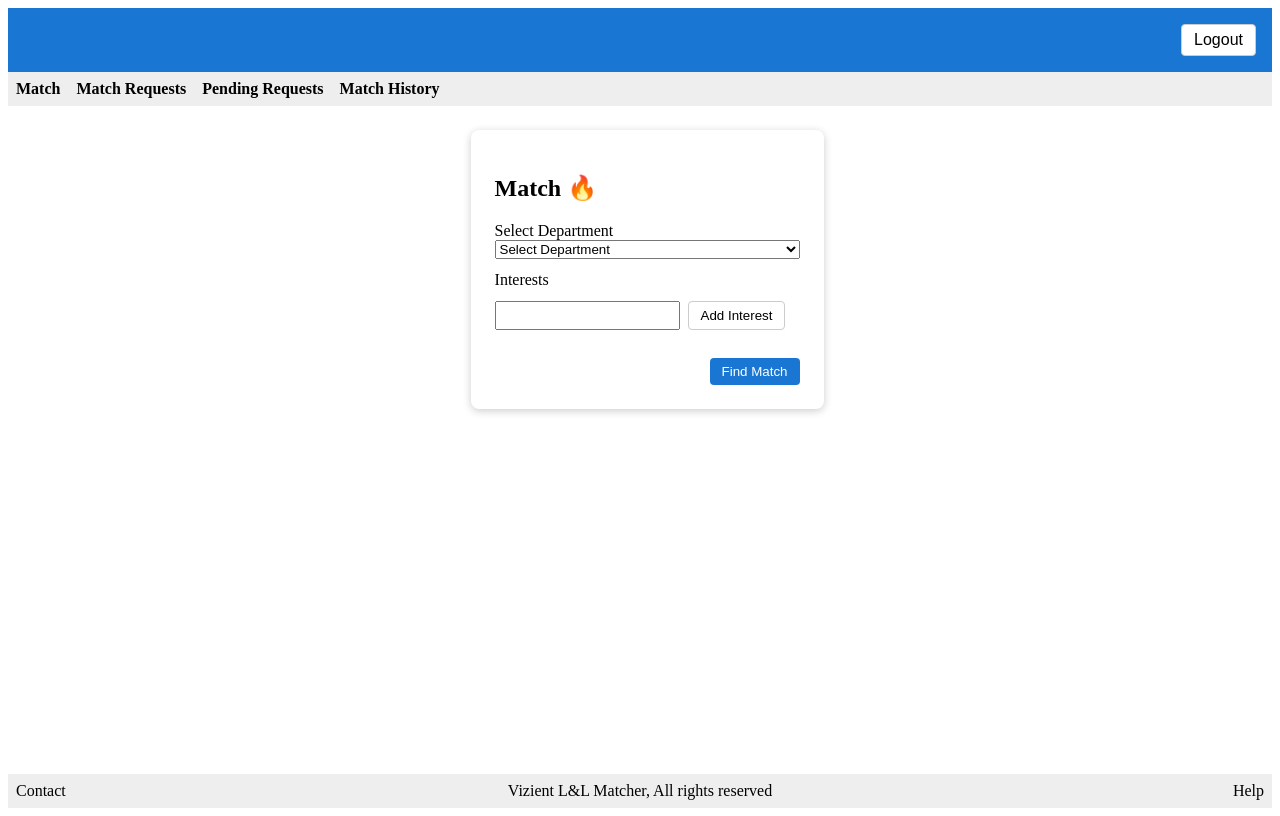
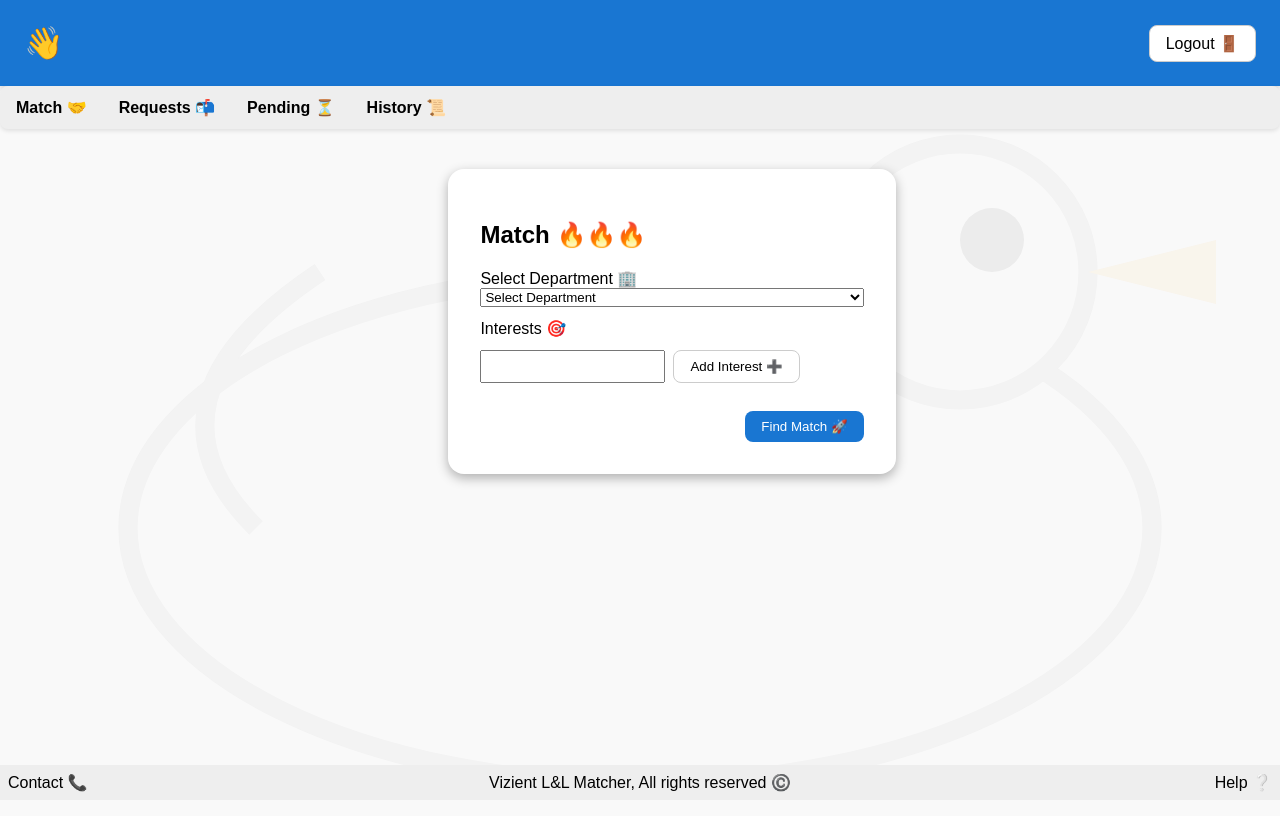
Before and after one commit to NathanWallerViz/vibe-dry-run-lnl-matcher, an Angular app in the folder lnl-matcher/: page /home in a window 1280 px wide. Built offline with nearby package versions, Linux system fonts and the light colour scheme.

Commit message:
style: improve UI with emojis and goose background

```diff
--- a/lnl-matcher/src/app/home/home.component.css
+++ b/lnl-matcher/src/app/home/home.component.css
@@ -7,11 +7,12 @@
 header {
   background: #1976d2;
   color: white;
-  padding: 16px;
+  padding: 24px;
   display: flex;
   align-items: center;
   justify-content: space-between;
   font-size: 32px;
+  box-shadow: 0 2px 8px rgba(0,0,0,0.2);
 }
 
 .username {
@@ -27,18 +28,30 @@ main {
   display: flex;
   justify-content: center;
   align-items: flex-start;
+  padding: 16px;
+  width: 100%;
+  box-sizing: border-box;
 }
 
 nav.tabs {
   display: flex;
   background: #eee;
   padding: 8px;
+  border-radius: 8px;
+  box-shadow: 0 2px 4px rgba(0,0,0,0.1);
 }
 
 .tab {
   margin-right: 16px;
   cursor: pointer;
   font-weight: bold;
+  padding: 4px 8px;
+  border-radius: 8px;
+  transition: background-color 0.2s;
+}
+
+.tab:hover {
+  background-color: #ddd;
 }
 
 footer {
@@ -62,11 +75,11 @@ footer {
 
 .match-card {
   background: #fff;
-  padding: 24px;
-  border-radius: 8px;
-  box-shadow: 0 2px 8px rgba(0,0,0,0.2);
-  width: 90%;
-  max-width: 600px;
+  padding: 32px;
+  border-radius: 16px;
+  box-shadow: 0 4px 12px rgba(0,0,0,0.3);
+  width: 100%;
+  max-width: 800px;
   display: flex;
   flex-direction: column;
   margin-top: 24px;
@@ -98,14 +111,14 @@ button.blue {
   background-color: #1976d2;
   color: #fff;
   border: none;
-  padding: 6px 12px;
-  border-radius: 4px;
+  padding: 8px 16px;
+  border-radius: 8px;
   cursor: pointer;
 }
 
 button {
-  padding: 6px 12px;
-  border-radius: 4px;
+  padding: 8px 16px;
+  border-radius: 8px;
   border: 1px solid #ccc;
   background: #fff;
   cursor: pointer;
--- a/lnl-matcher/src/app/home/home.component.html
+++ b/lnl-matcher/src/app/home/home.component.html
@@ -1,31 +1,31 @@
 <div class="page">
   <header>
-    <div class="username">{{ userService.username }}</div>
-    <button class="logout" (click)="logout()">Logout</button>
+    <div class="username">👋 {{ userService.username }}</div>
+    <button class="logout" (click)="logout()">Logout 🚪</button>
   </header>
   <nav class="tabs">
-    <span class="tab" (click)="setTab('Match')">Match</span>
-    <span class="tab" (click)="setTab('Match Requests')">Match Requests</span>
-    <span class="tab" (click)="setTab('Pending Requests')">Pending Requests</span>
-    <span class="tab" (click)="setTab('Match History')">Match History</span>
+    <span class="tab" (click)="setTab('Match')">Match 🤝</span>
+    <span class="tab" (click)="setTab('Match Requests')">Requests 📬</span>
+    <span class="tab" (click)="setTab('Pending Requests')">Pending ⏳</span>
+    <span class="tab" (click)="setTab('Match History')">History 📜</span>
   </nav>
 
   <main>
     <div *ngIf="activeTab === 'Match'">
       <div class="match-card" *ngIf="!showMatch">
-        <h2>Match 🔥</h2>
+        <h2>Match 🔥🔥🔥</h2>
         <label>
-          Select Department
+          Select Department 🏢
           <select [(ngModel)]="selectedDept">
             <option value="" disabled selected>Select Department</option>
             <option *ngFor="let d of departments" [value]="d">{{ d }}</option>
           </select>
         </label>
 
-        <label>Interests</label>
+        <label>Interests 🎯</label>
         <div class="interest-input">
           <input [(ngModel)]="interest" (keyup.enter)="addInterest()">
-          <button type="button" (click)="addInterest()">Add Interest</button>
+          <button type="button" (click)="addInterest()">Add Interest ➕</button>
         </div>
 
         <ul class="interest-list">
@@ -33,22 +33,22 @@
         </ul>
 
         <div class="actions">
-          <button type="button" class="blue" [disabled]="!selectedDept || !interests.length" (click)="findMatch()">Find Match</button>
+          <button type="button" class="blue" [disabled]="!selectedDept || !interests.length" (click)="findMatch()">Find Match 🚀</button>
         </div>
       </div>
 
       <div class="match-card" *ngIf="showMatch">
-        <p>You have been matched with:</p>
+        <p>You have been matched with 🥳:</p>
         <div>{{ matchName }} - {{ matchDept }}</div>
         <div class="match-interests">
-          <h4>Matching Interests</h4>
+          <h4>Matching Interests 🌟</h4>
           <ul class="interest-list">
             <li *ngFor="let i of matchingInterests">{{ i }}</li>
           </ul>
         </div>
         <div class="actions">
-          <button type="button" class="blue" (click)="confirmMatch()">Confirm</button>
-          <button type="button" (click)="denyMatch()">Deny</button>
+          <button type="button" class="blue" (click)="confirmMatch()">Confirm ✅</button>
+          <button type="button" (click)="denyMatch()">Deny ❌</button>
         </div>
       </div>
     </div>
@@ -74,8 +74,8 @@
             <td>{{ r.scheduledDate || '' }}</td>
             <td>
               <input #picker type="date" (change)="setSchedule(r, picker.value)" hidden>
-              <button type="button" (click)="openDatePicker(picker)">Schedule</button>
-              <button type="button" (click)="denyRequest(i)">Deny Request</button>
+              <button type="button" (click)="openDatePicker(picker)">Schedule 📅</button>
+              <button type="button" (click)="denyRequest(i)">Deny Request ❌</button>
             </td>
           </tr>
         </tbody>
@@ -102,9 +102,9 @@
             <td>{{ p.status }}</td>
             <td>{{ p.scheduleDate || '' }}</td>
             <td>
-              <button type="button" (click)="setPendingStatus(p, 'accepted')" *ngIf="p.status === 'pending'">Accept</button>
+              <button type="button" (click)="setPendingStatus(p, 'accepted')" *ngIf="p.status === 'pending'">Accept 👍</button>
               <input #ps type="date" (change)="setPendingSchedule(p, ps.value)" hidden>
-              <button type="button" (click)="openDatePicker(ps)">Schedule</button>
+              <button type="button" (click)="openDatePicker(ps)">Schedule 📅</button>
             </td>
           </tr>
         </tbody>
@@ -134,8 +134,8 @@
   </main>
 
   <footer>
-    <div class="left">Contact</div>
-    <div class="center">Vizient L&L Matcher, All rights reserved</div>
-    <div class="right">Help</div>
+    <div class="left">Contact 📞</div>
+    <div class="center">Vizient L&L Matcher, All rights reserved ©️</div>
+    <div class="right">Help ❔</div>
   </footer>
 </div>
--- a/lnl-matcher/src/app/login/login.component.css
+++ b/lnl-matcher/src/app/login/login.component.css
@@ -4,14 +4,16 @@
   display: flex;
   justify-content: center;
   align-items: center;
+  padding: 16px;
+  box-sizing: border-box;
 }
 
 .login-card {
   background: white;
-  padding: 24px;
-  box-shadow: 0 2px 8px rgba(0,0,0,0.2);
-  border-radius: 8px;
-  width: 300px;
+  padding: 32px;
+  box-shadow: 0 4px 12px rgba(0,0,0,0.3);
+  border-radius: 16px;
+  width: 350px;
   display: flex;
   flex-direction: column;
 }
@@ -33,10 +35,10 @@
 }
 
 button {
-  padding: 6px 12px;
+  padding: 8px 16px;
   margin-left: 8px;
   border: none;
-  border-radius: 4px;
+  border-radius: 8px;
   cursor: pointer;
 }
 
--- a/lnl-matcher/src/app/login/login.component.html
+++ b/lnl-matcher/src/app/login/login.component.html
@@ -1,18 +1,18 @@
 <div class="login-container">
   <div class="login-card">
-    <h2>Login</h2>
+    <h2>Login 🔐</h2>
     <form>
       <label>
-        Username
+          Username 😎
         <input [(ngModel)]="username" name="username" required>
       </label>
       <label>
-        Password
+          Password 🔑
         <input type="password" [(ngModel)]="password" name="password" required>
       </label>
       <div class="actions">
-        <button type="button" class="blue" [disabled]="!username || !password" (click)="login()">Login</button>
-        <button type="button" (click)="cancel()">Cancel</button>
+          <button type="button" class="blue" [disabled]="!username || !password" (click)="login()">Login 🚀</button>
+          <button type="button" (click)="cancel()">Cancel ❌</button>
       </div>
     </form>
   </div>
--- a/lnl-matcher/src/styles.css
+++ b/lnl-matcher/src/styles.css
@@ -1 +1,19 @@
-/* You can add global styles to this file, and also import other style files */
+/* Global styles */
+
+body {
+  margin: 0;
+  font-family: Arial, sans-serif;
+  position: relative;
+  min-height: 100vh;
+  background-color: #f9f9f9;
+}
+
+body::before {
+  content: "";
+  position: fixed;
+  inset: 0;
+  background: url('assets/goose.svg') center/cover no-repeat;
+  opacity: 0.05;
+  pointer-events: none;
+  z-index: -1;
+}
```
Also changed, not shown: lnl-matcher/src/assets/goose.svg (added).
